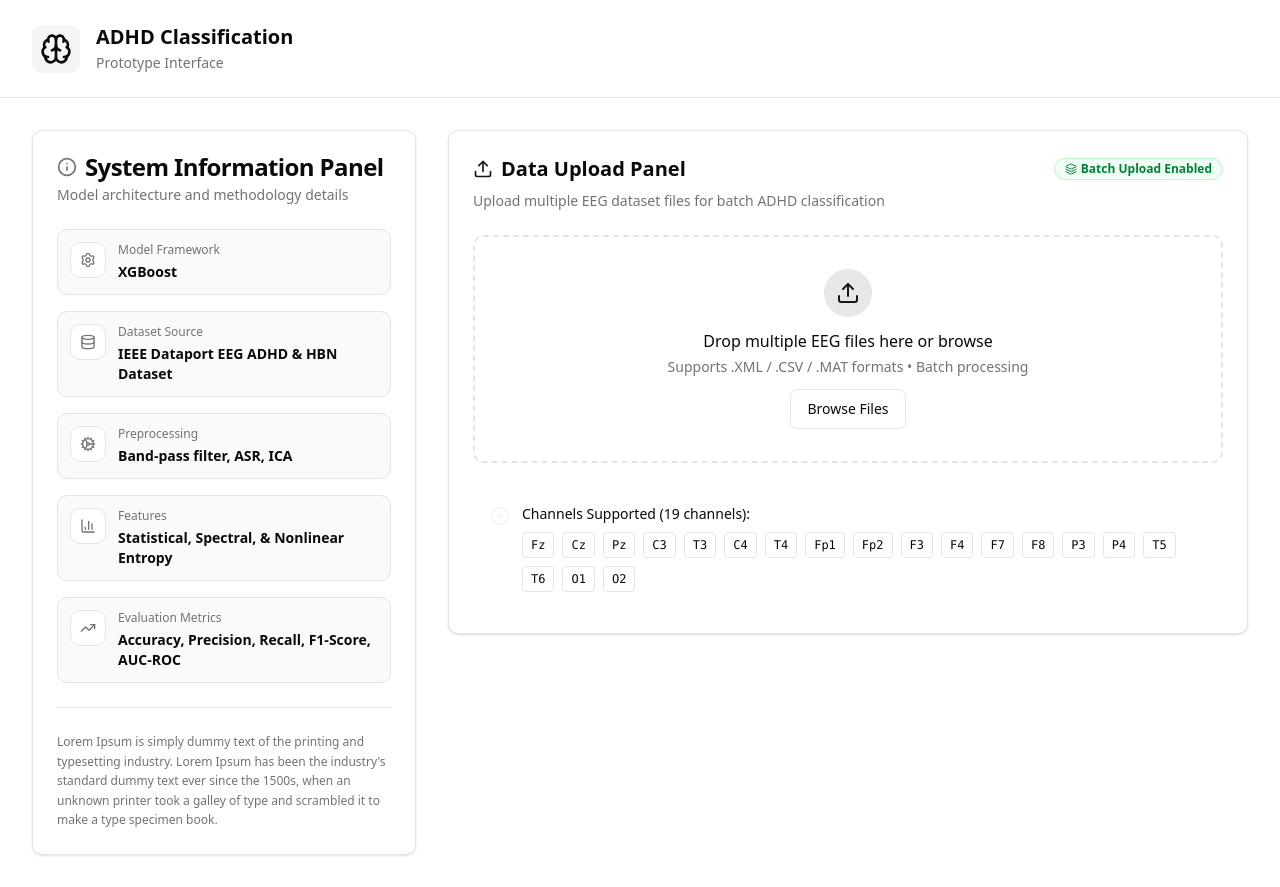
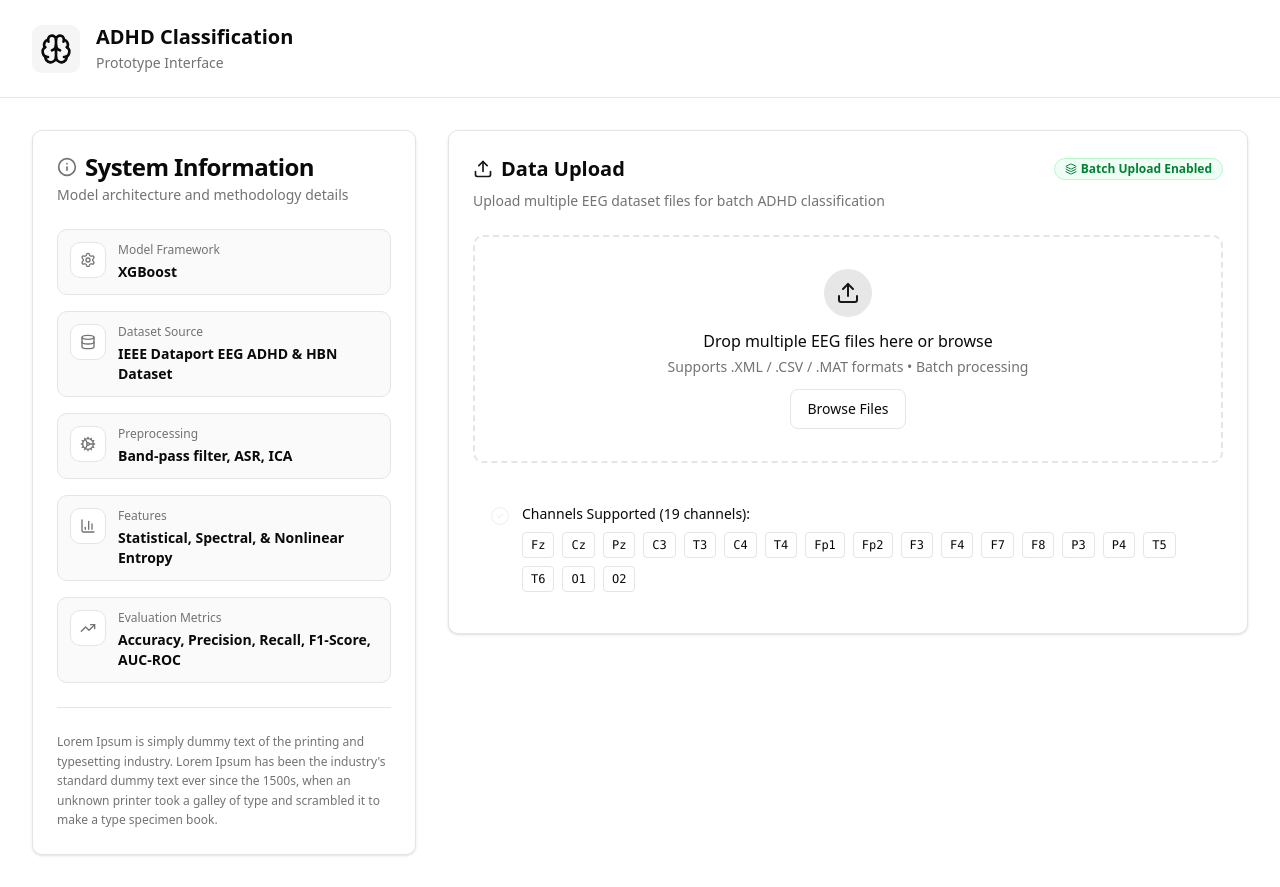
Before and after one commit to gesterloricz/test-adhd, a React (Vite) app: page / in a window 1280 px wide. Built offline with nearby package versions, Linux system fonts and the light colour scheme.

Commit message:
refactor system informortation

```diff
--- a/src/components/DataUploadPanel.tsx
+++ b/src/components/DataUploadPanel.tsx
@@ -78,7 +78,7 @@ export default function DataUploadPanel({ onFilesSelected, onStartProcessing, fi
           <div className="flex items-center justify-between mb-2">
             <h2 className="text-xl font-semibold text-foreground flex items-center gap-2">
               <Upload className="w-5 h-5 text-primary" />
-              Data Upload Panel
+              Data Upload
             </h2>
             <Badge
                 variant="outline"
--- a/src/components/SystemInfoPanel.tsx
+++ b/src/components/SystemInfoPanel.tsx
@@ -36,7 +36,7 @@ export default function SystemInfoPanel() {
       <CardHeader>
         <div className="flex items-center gap-2">
           <Info className="h-5 w-5 text-muted-foreground" />
-          <CardTitle>System Information Panel</CardTitle>
+          <CardTitle>System Information</CardTitle>
         </div>
         <CardDescription>Model architecture and methodology details</CardDescription>
       </CardHeader>
```
